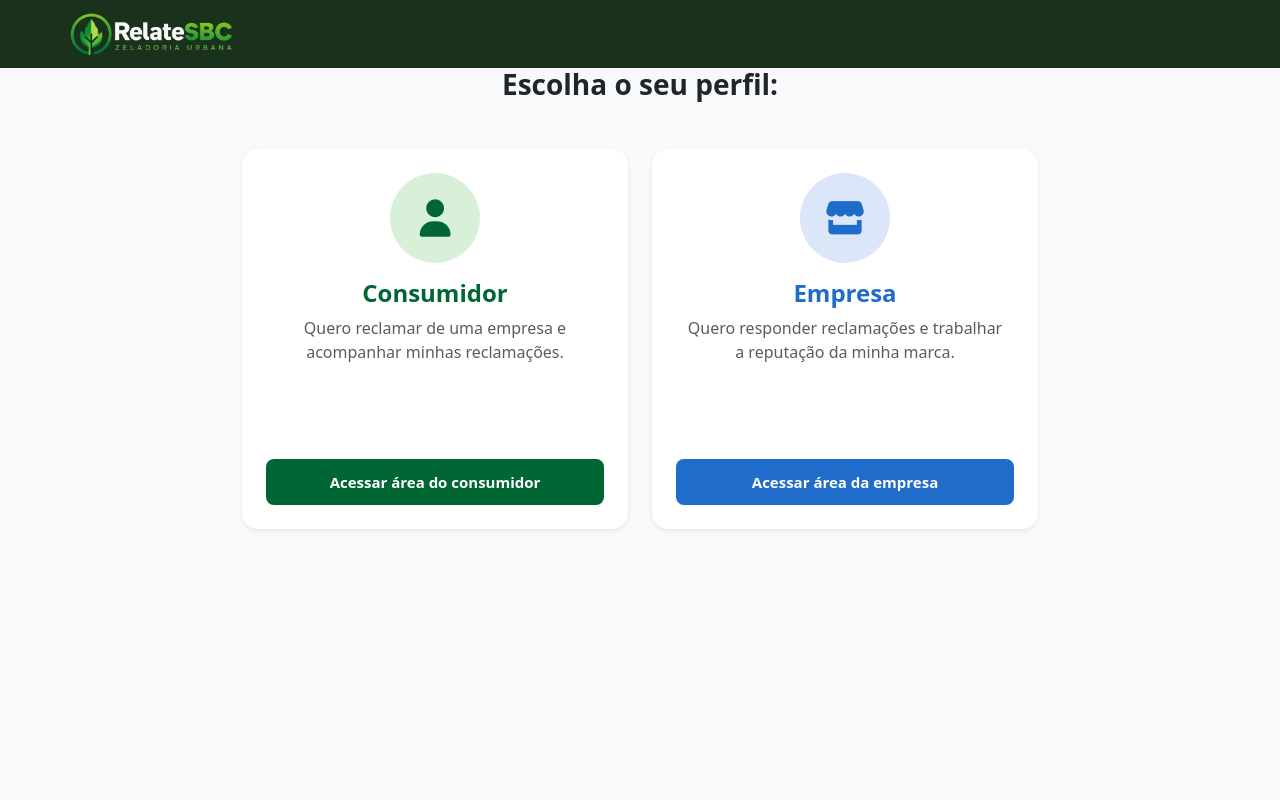
After one commit to ValterRibeiro1994/tcc-etec, a PHP site: page /app-web/app/view/paginas/seleciona-login.html in a window 1280 px wide. The commit adds this page. Run offline with PHP 8.4, Linux system fonts and the light colour scheme.

Commit message:
pagina de selecionar perfil

```diff
--- /dev/null
+++ b/app-web/app/view/estilo/selecionar-perfil.css
@@ -0,0 +1,82 @@
+@import url('https://fonts.googleapis.com/css2?family=Open+Sans:wght@400;600;700&display=swap');
+
+/* LARGURA MÁXIMA DA SEÇÃO DE CARDS */
+.max-w-card {
+    max-width: 820px !important;
+    margin: 0 auto !important;
+}
+
+/* CARDS BRANCOS COM BORDAS ARREDONDADAS */
+.card {
+    background-color: #ffffff !important;
+    border: 1px solid #e9ecef !important;
+    border-radius: 20px !important;
+    box-shadow: 0 4px 16px rgba(0, 0, 0, 0.04) !important;
+    min-height: 380px !important;
+}
+
+/* ÍCONES EM CÍRCULO */
+.icon-circle {
+    width: 90px;
+    height: 90px;
+    min-width: 90px;
+    min-height: 90px;
+    border-radius: 50%;
+    display: flex;
+    align-items: center;
+    justify-content: center;
+}
+
+.icon-circle i {
+    font-size: 38px !important;
+}
+
+/* PALETA VERDE (CONSUMIDOR) */
+.text-green {
+    color: #006633 !important;
+}
+
+.bg-green-light {
+    background-color: #d8f0d8 !important;
+}
+
+.btn-green {
+    background-color: #006633 !important;
+    color: #ffffff !important;
+    border: none !important;
+    border-radius: 8px !important;
+    padding: 12px 20px !important;
+    font-size: 15px !important;
+    text-decoration: none !important;
+    transition: background-color 0.2s ease !important;
+}
+
+.btn-green:hover {
+    background-color: #004d26 !important;
+    color: #ffffff !important;
+}
+
+/* PALETA AZUL (EMPRESA) */
+.text-blue {
+    color: #1f6ccb !important;
+}
+
+.bg-blue-light {
+    background-color: #dbe7f9 !important;
+}
+
+.btn-blue {
+    background-color: #1f6ccb !important;
+    color: #ffffff !important;
+    border: none !important;
+    border-radius: 8px !important;
+    padding: 12px 20px !important;
+    font-size: 15px !important;
+    text-decoration: none !important;
+    transition: background-color 0.2s ease !important;
+}
+
+.btn-blue:hover {
+    background-color: #17539d !important;
+    color: #ffffff !important;
+}
--- a/app-web/app/view/paginas/cadastro-denunciante.html
+++ b/app-web/app/view/paginas/cadastro-denunciante.html
@@ -36,7 +36,7 @@
         <section class="form-container">
             <div class="form-header">
                 <h2>Cadastro</h2>
-                <a href="login.html" class="login-link">Já tem conta?</a>
+                <a href="login-denunciante.html" class="login-link">Já tem conta?</a>
             </div>
 
             <form id="form-cadastro-denunciante">
--- a/app-web/app/view/paginas/login.html
+++ b/app-web/app/view/paginas/login-denunciante.html
@@ -6,7 +6,7 @@
     <meta name="viewport" content="width=device-width, initial-scale=1.0">
     <title>Login - RelateSBC</title>
     <link rel="stylesheet" href="../estilo/geral.css">
-    <link rel="stylesheet" href="../estilo/login.css">
+    <link rel="stylesheet" href="../estilo/login-denunciante.css">
     <link rel="stylesheet" href="../../recursos/fontawesone/css/all.css">
 </head>
 
--- /dev/null
+++ b/app-web/app/view/paginas/seleciona-login.html
@@ -0,0 +1,65 @@
+<!DOCTYPE html>
+<html lang="pt-br">
+<head>
+    <meta charset="UTF-8">
+    <meta name="viewport" content="width=device-width, initial-scale=1.0">
+    <title>Escolha o tipo de Login - RelateSBC</title>
+    <link rel="stylesheet" href="../estilo/selecionar-perfil.css">
+    <link rel="stylesheet" href="../../recursos/bootstrap-5.3.8-dist/css/bootstrap.min.css">
+    <link rel="stylesheet" href="../../recursos/fontawesone/css/all.css">
+    <link rel="stylesheet" href="../estilo/navbar.css">
+
+</head>
+<body class="bg-light d-flex flex-column min-vh-100">
+
+    <header class="navbar-header w-100">
+        <nav class="navbar d-flex justify-content-between align-items-center">
+            <a href="index.html" class="logo-link">
+                <img src="../../recursos/imagens/logo-relatesbc.png" alt="RelateSBC" class="logo-relatesbc">
+            </a>
+
+        </nav>
+    </header>
+
+
+    <div class="container text-center">
+        <h2 class="fw-bold mb-4 text-dark fs-3">Escolha o seu perfil:</h2>
+
+        <div class="row g-4 justify-content-center max-w-card">
+
+            <!-- CARD CONSUMIDOR / CIDADÃO -->
+            <div class="col-md-6">
+                <div class="card h-100 border-0 shadow-sm rounded-4 p-4 d-flex flex-column align-items-center">
+                    <div class="icon-circle bg-green-light mb-3">
+                        <i class="fa-solid fa-user text-green fs-1"></i>
+                    </div>
+                    <h3 class="fw-bold text-green fs-4 mb-2">Consumidor</h3>
+                    <p class="text-muted fs-6 mb-4 px-2">
+                        Quero reclamar de uma empresa e acompanhar minhas reclamações.
+                    </p>
+                    <a href="login-denunciante.html" class="btn btn-green w-100 py-2.5 fw-semibold mt-auto">
+                        Acessar área do consumidor
+                    </a>
+                </div>
+            </div>
+
+            <!-- CARD EMPRESA -->
+            <div class="col-md-6">
+                <div class="card h-100 border-0 shadow-sm rounded-4 p-4 d-flex flex-column align-items-center">
+                    <div class="icon-circle bg-blue-light mb-3">
+                        <i class="fa-solid fa-store text-blue fs-1"></i>
+                    </div>
+                    <h3 class="fw-bold text-blue fs-4 mb-2">Empresa</h3>
+                    <p class="text-muted fs-6 mb-4 px-2">
+                        Quero responder reclamações e trabalhar a reputação da minha marca.
+                    </p>
+                    <a href="login-empresa.html" class="btn btn-blue w-100 py-2.5 fw-semibold mt-auto">
+                        Acessar área da empresa
+                    </a>
+                </div>
+            </div>
+
+        </div>
+    </div>
+</body>
+</html>
```
Also changed, not shown: app-web/app/view/estilo/navbar.css (+34 -26 lines), app-web/app/view/paginas/index.html (+11 -20 lines), app-web/app/view/paginas/seleciona-cadastro.html (added, +64 -0 lines), app-web/app/view/scripts/navbar.js (+10 -1 lines), app-web/app/view/estilo/login-denunciante.css (renamed from app-web/app/view/estilo/login.css).
